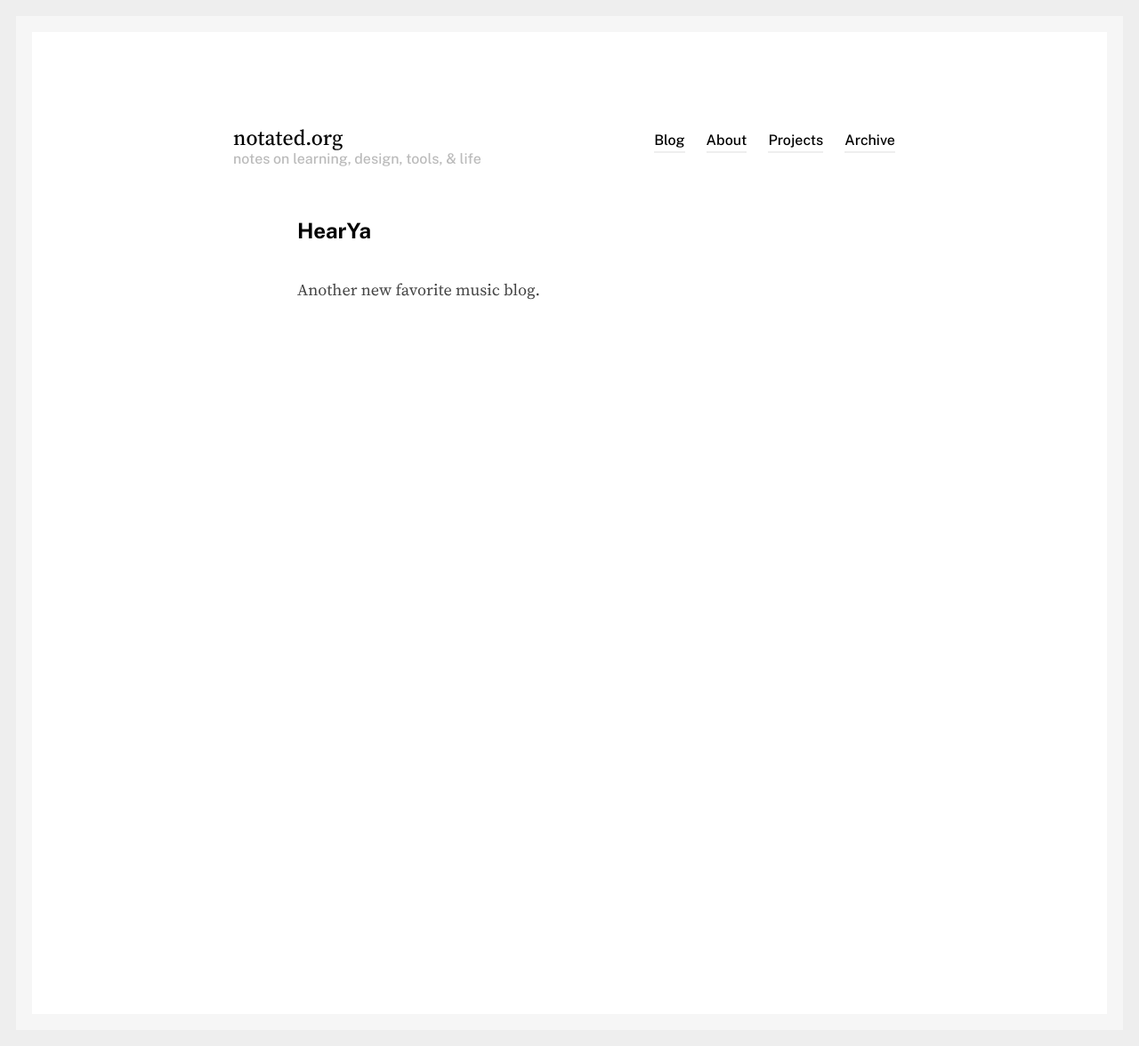
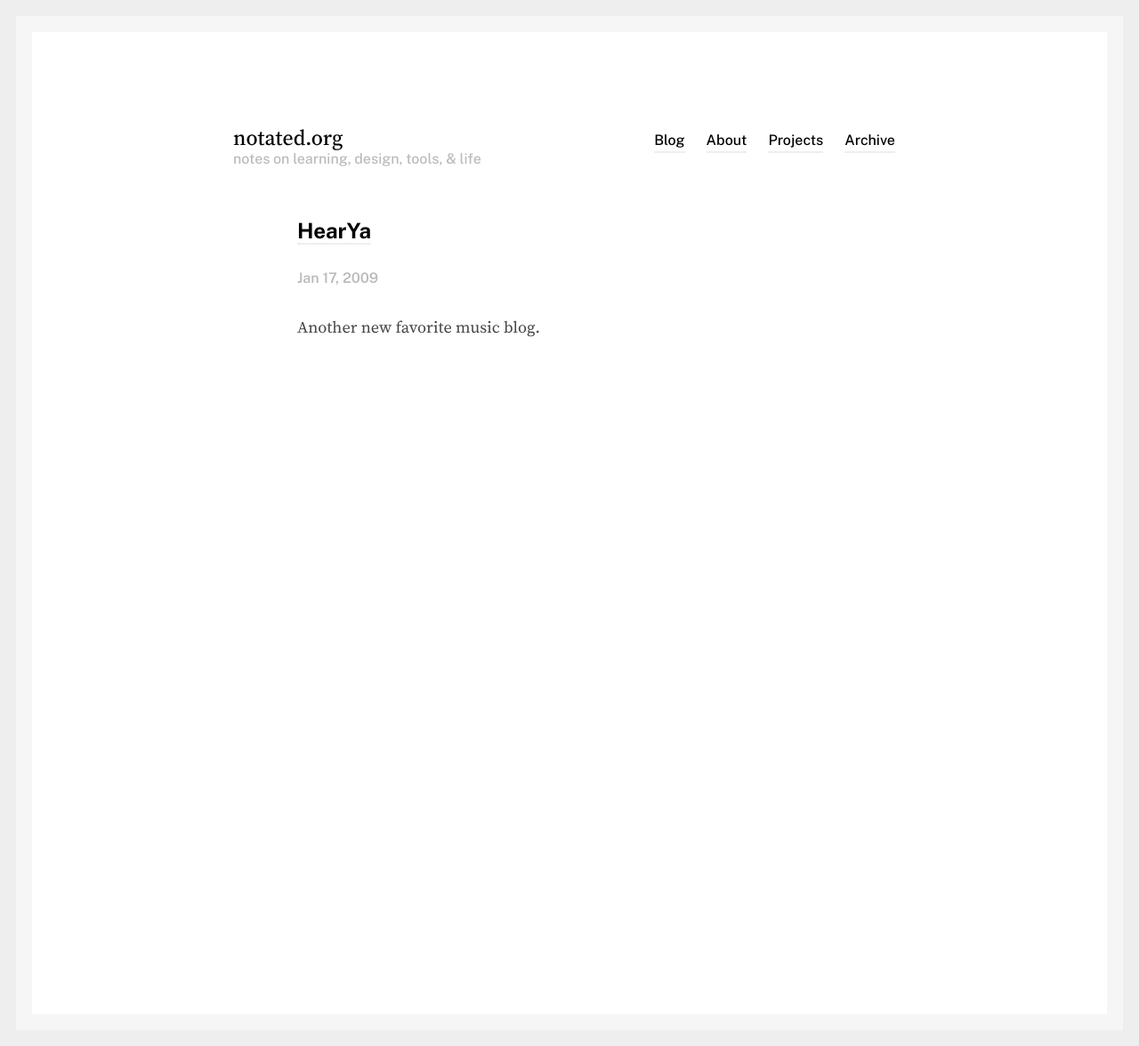
Before and after one commit to nevanscott/notated.org, a Jekyll site: the page built from _links/2009-01-17-hearya.md, in a window 1280 px wide. Shown: the whole page at 89% size. Built offline with Jekyll 4.4.1, drawn with Linux system fonts in a browser that asks for light colours.

Commit message:
Show dates on posts

```diff
--- a/_includes/archive.html
+++ b/_includes/archive.html
@@ -8,7 +8,7 @@
       {% assign post = item %}
       <li>
         <a href="{{ post.url }}">
-          {{- post.title | markdownify | strip_html | strip -}}
+          {{- post.title | smartify | strip -}}
         </a>
         <small>
           <time datetime="{{ post.date }}">{{ post.date | date: "%-d %b %Y" }}</time>
--- a/_includes/posts.html
+++ b/_includes/posts.html
@@ -8,7 +8,7 @@
     <article class="post {{ post.collection }}">
       <h2 class="title">
         <a href="{{ post.source | default:post.url }}">
-          {{- post.title | markdownify | strip_html | strip -}}
+          {{- post.title | smartify | strip -}}
         </a>
         {% if post.source %}
           <small><a href="{{ post.url }}">¶</a></small>
--- a/_layouts/page.html
+++ b/_layouts/page.html
@@ -2,6 +2,6 @@
 layout: default
 ---
 
-<h1>{{ page.title | markdownify | strip_html }}</h1>
+<h1>{{ page.title | smartify }}</h1>
 
 {{ content }}
--- a/_layouts/post.html
+++ b/_layouts/post.html
@@ -2,15 +2,18 @@
 layout: default
 ---
 <article>
+
   {% if page.source %}
     <h1>
       <a href="{{ page.source }}">
-        {{- page.title | markdownify -}}
+        {{- page.title | smartify -}}
       </a>
     </h1>
   {% else %}
-    <h1>{{ page.title | markdownify }}</h1>
+    <h1>{{ page.title | smartify }}</h1>
   {% endif %}
+
+  <time class="date">{{ page.date | date: '%b %-d, %Y' }}</time>
 
   {{ content }}
 
```
